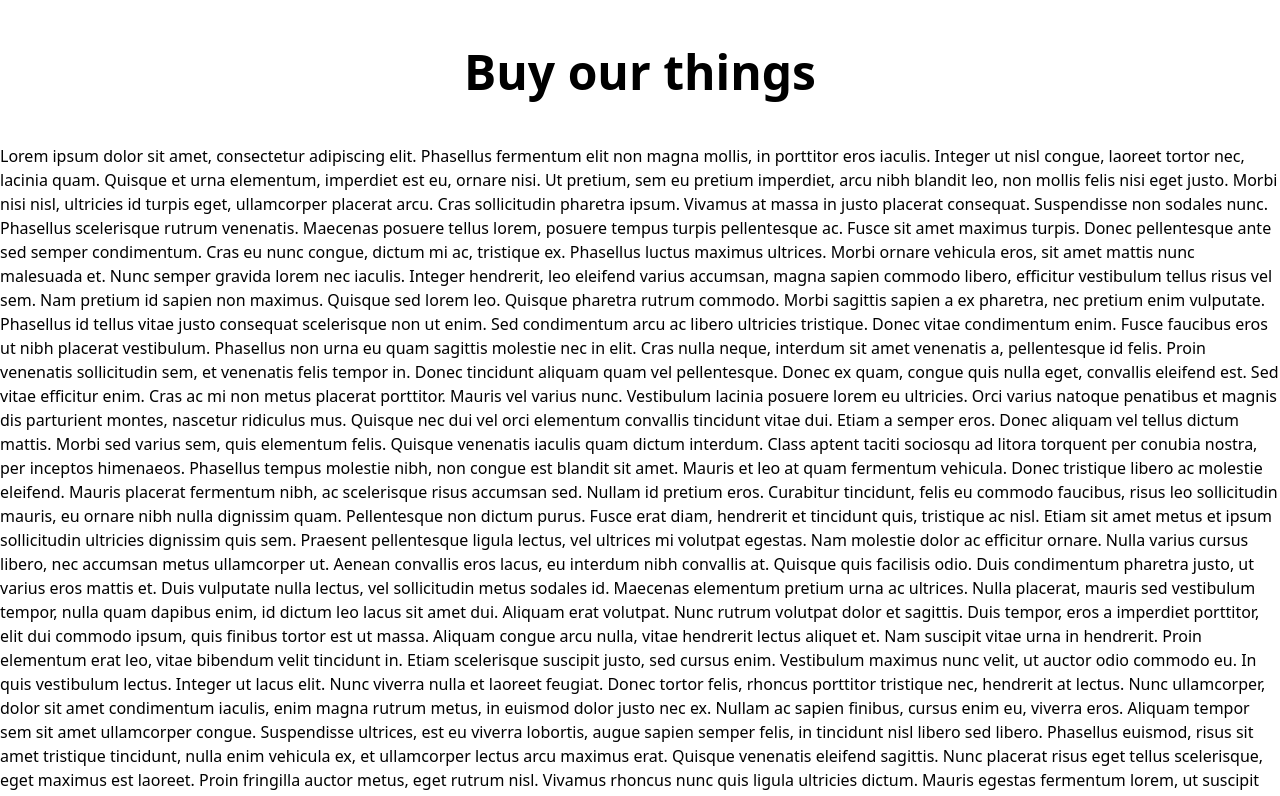
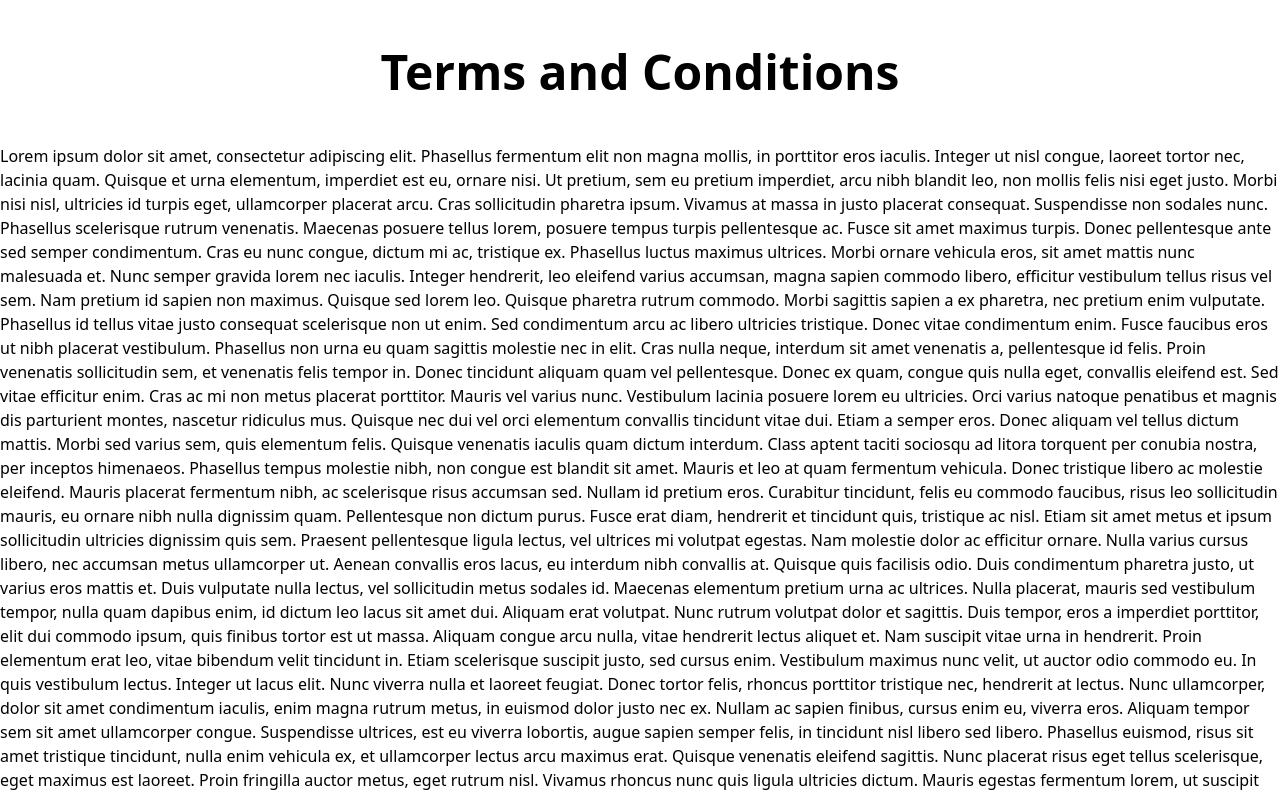
Before and after one commit to RitaliJ/SHTEM-immersive-narrative, a Next.js app: page /terms in a window 1280 px wide. Shown: the top 796 px of the page. Built offline with nearby package versions, Linux system fonts and the light colour scheme.

Commit message:
updated terms and conditions

```diff
--- a/pages/terms.tsx
+++ b/pages/terms.tsx
@@ -6,7 +6,7 @@ export default function terms () {
 
             <main className="container pt-12 pb-24">
                 <h1 className="text-5xl font-bold text-center mb-12">
-                    Buy our things
+                   Terms and Conditions
                 </h1>
                 <div className=" flex justify-center gap-4 flex-wrap">
                     <p>
```
